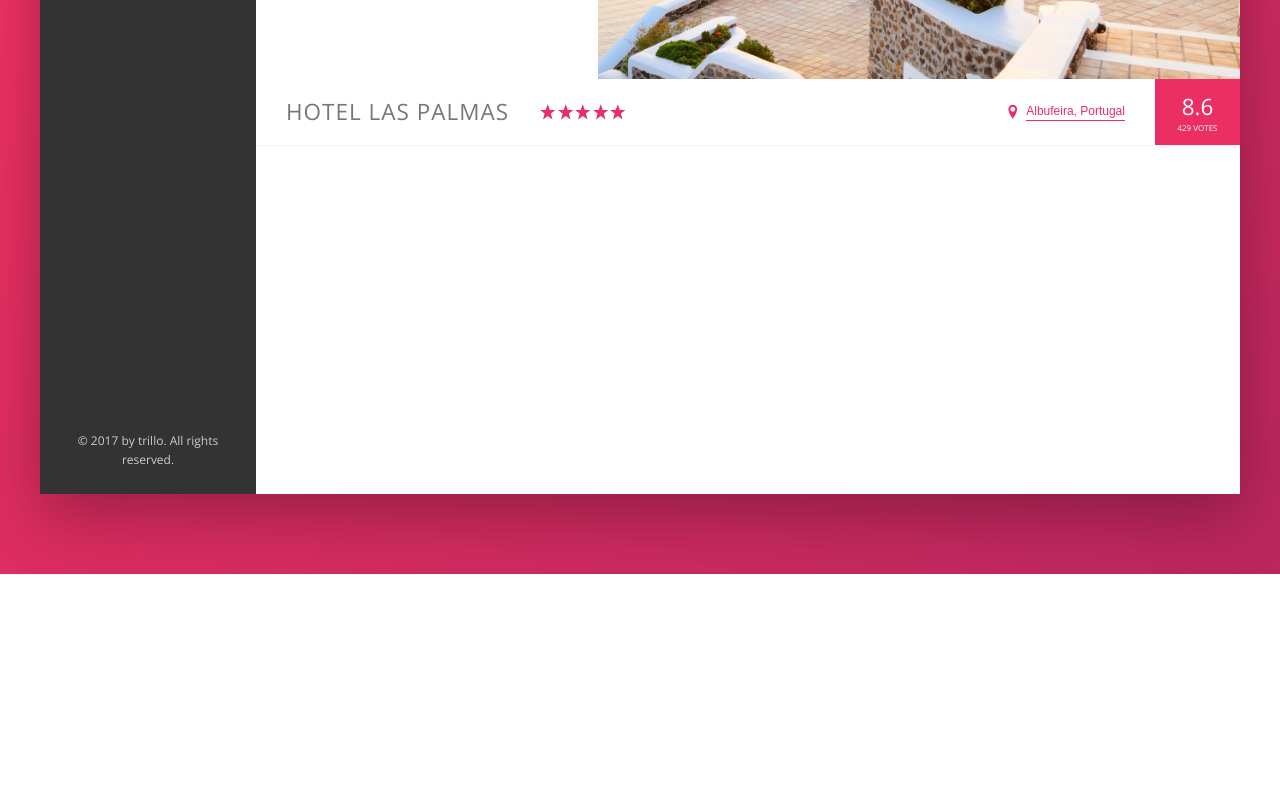
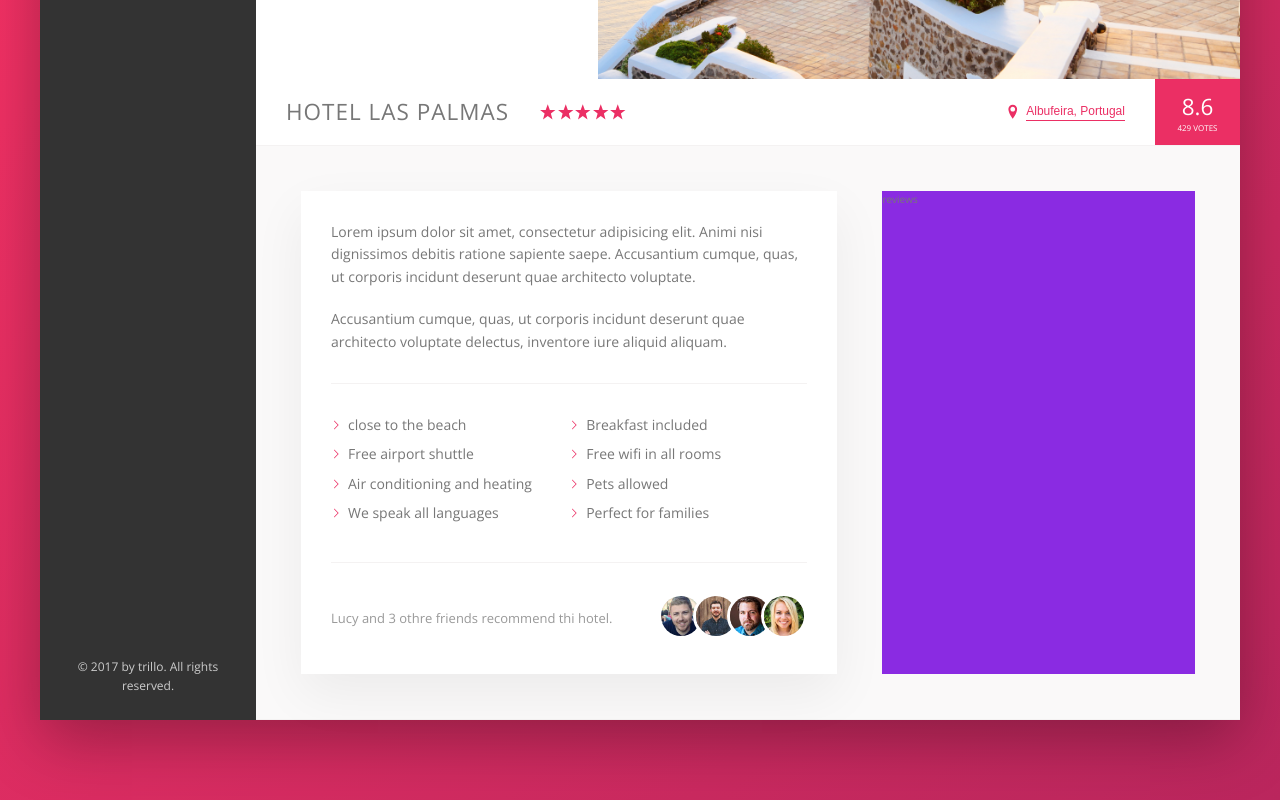
Before and after one commit to Ziayoub/Trillo, a website: page index.html in a window 1280 px wide. Shown: the part 456-1256 px from the top of the page. Before the commit the page ends 1030 px from the top, so only its background shows below. Drawn offline with nearby package versions, Linux system fonts and the light colour scheme.

Commit message:
Building the description section

```diff
--- a/index.html
+++ b/index.html
@@ -137,6 +137,41 @@
                         <div class="overview__rating-count">429 votes</div>
                     </div>
                 </div>
+
+                <div class="detail">
+                    <div class="description">
+                        <p class="paragraph">
+                            Lorem ipsum dolor sit amet, consectetur adipisicing elit. Animi nisi dignissimos debitis ratione sapiente saepe. Accusantium cumque, quas, ut corporis incidunt deserunt quae architecto voluptate.
+                        </p>
+                        <p class="paragraph">
+                            Accusantium cumque, quas, ut corporis incidunt deserunt quae architecto voluptate delectus, inventore iure aliquid aliquam.
+                        </p>
+                        <ul class="list">
+                            <li class="list__item">close to the beach</li>
+                            <li class="list__item">Breakfast included</li>
+                            <li class="list__item">Free airport shuttle</li>
+                            <li class="list__item">Free wifi in all rooms</li>
+                            <li class="list__item">Air conditioning and heating</li>
+                            <li class="list__item">Pets allowed</li>
+                            <li class="list__item">We speak all languages</li>
+                            <li class="list__item">Perfect for families</li>
+                        </ul>
+                        <div class="recommend">
+                            <p class="recommend__count">
+                                Lucy and 3 othre friends recommend thi hotel.
+                            </p>
+                            <div class="recommend__friends">
+                                <img src="img/user-3.jpg" alt="Friend 1" class="recommend__photo">
+                                <img src="img/user-4.jpg" alt="Friend 2" class="recommend__photo">
+                                <img src="img/user-5.jpg" alt="Friend 3" class="recommend__photo">
+                                <img src="img/user-6.jpg" alt="Friend 4" class="recommend__photo">
+                            </div>
+                        </div>
+                    </div>
+                    <div class="user-reviews">
+                        reviews
+                    </div>
+                </div>
             </main>
         </div>
 </body>
--- a/sass/_base.scss
+++ b/sass/_base.scss
@@ -10,6 +10,8 @@
     --color-grey-dark-2: #777;
     --color-grey-dark-3: #999;
     --shadow-dark: 0 2rem 6rem rgba(0, 0, 0, .3);
+    --shadow-light: 0 2rem 5rem rgba(0, 0, 0, .06);
+    --line: 1px solid var(--color-grey-light-2);
 }
 
 * {
--- a/sass/_components.scss
+++ b/sass/_components.scss
@@ -259,3 +259,62 @@
         box-shadow: none;
     }
 }
+
+///////////////////////////////
+// PARAGRAPH
+.paragraph:not(:last-of-type) {
+    margin-bottom: 2rem;
+}
+
+///////////////////////////////
+// LIST
+.list {
+    list-style: none;
+    margin: 3rem 0;
+    padding: 3rem 0;
+    border-top: var(--line);
+    border-bottom: var(--line);
+    display: flex;
+    flex-wrap: wrap;
+    &__item {
+        flex: 0 0 50%;
+        margin-bottom: .7rem;
+    }
+    &__item::before {
+        content: "";
+        display: inline-block;
+        height: 1rem;
+        width: 1rem;
+        margin-right: .7rem;
+        // Older browsers
+        //background-image: url(../img/chevron-thin-right.svg);
+        //background-size: cover;
+        //Newer browsers - masks
+        background-color: var(--color-primary);
+        -webkit-mask-image: url(../img/chevron-thin-right.svg);
+        -webkit-mask-size: cover;
+    }
+}
+
+///////////////////////////////
+// RECOMMEND
+.recommend {
+    font-size: 1.3rem;
+    color: var(--color-grey-dark-3);
+    display: flex;
+    align-items: center;
+    &__count {
+        margin-right: auto;
+    }
+    &__friends {}
+    &__photo {
+        box-sizing: content-box;
+        width: 4rem;
+        height: 4rem;
+        border-radius: 50%;
+        border: 3px solid #fff;
+        &:not(:last-child) {
+            margin-right: -1.5rem;
+        }
+    }
+}
--- a/sass/_layout.scss
+++ b/sass/_layout.scss
@@ -10,7 +10,7 @@
     font-size: 1.4rem;
     height: 7rem;
     background-color: #fff;
-    border-bottom: 1px solid var(--color-grey-light-2);
+    border-bottom: var(--line);
     display: flex;
     justify-content: space-between;
     align-items: center;
@@ -26,10 +26,30 @@
     display: flex;
     flex-direction: column;
     justify-content: space-between;
-    height: 80rem;
 }
 
 .hotel-view {
     background-color: #fff;
     flex: 1;
 }
+
+.detail {
+    display: flex;
+    padding: 4.5rem;
+    background-color: var(--color-grey-light-1);
+    border-bottom: var(--line);
+}
+
+.description {
+    font-size: 1.4rem;
+    background-color: #fff;
+    flex: 0 0 60%;
+    margin-right: 4.5rem;
+    padding: 3rem;
+    box-shadow: var(--shadow-light);
+}
+
+.user-reviews {
+    background-color: blueviolet;
+    flex: 1;
+}
```
Also changed, not shown: css/style.css. Lines whose indentation alone changed are shown as unchanged.
